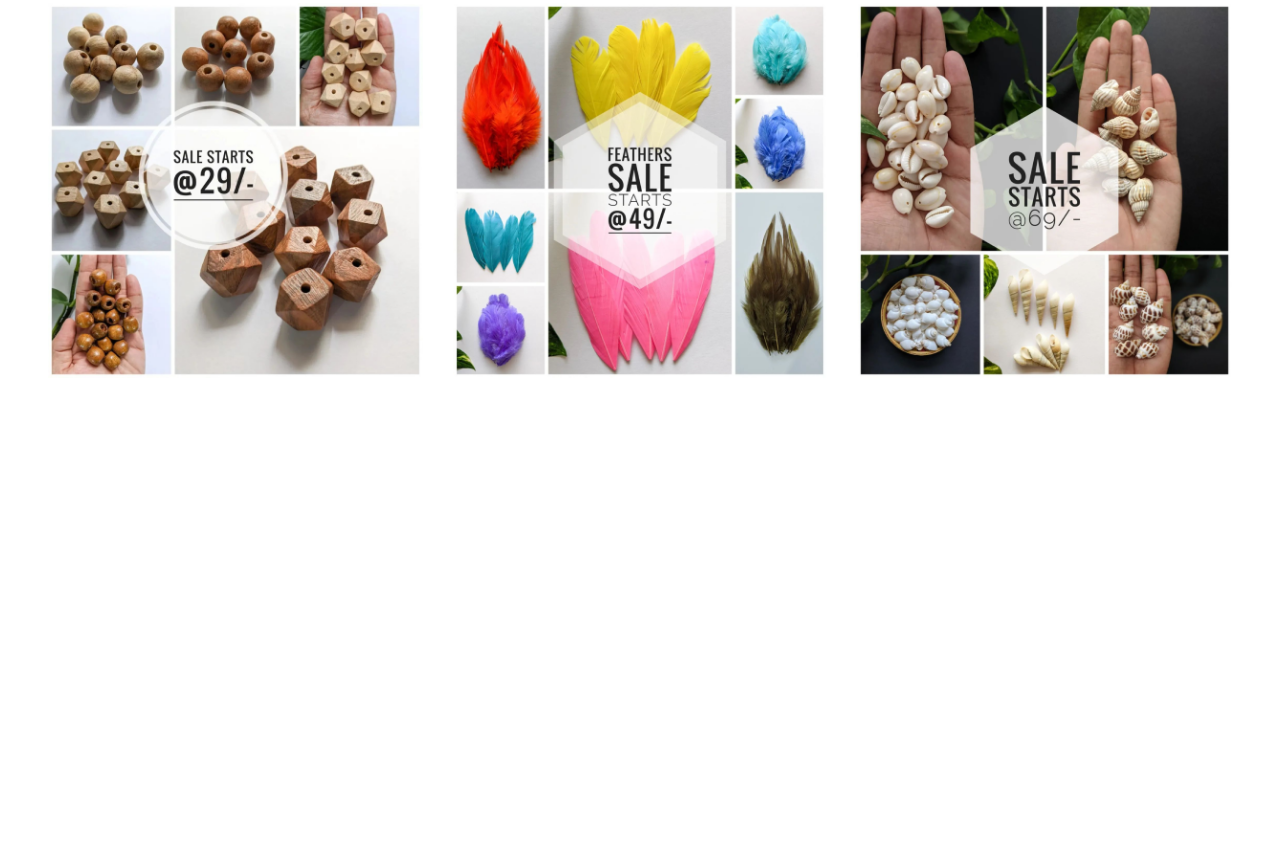
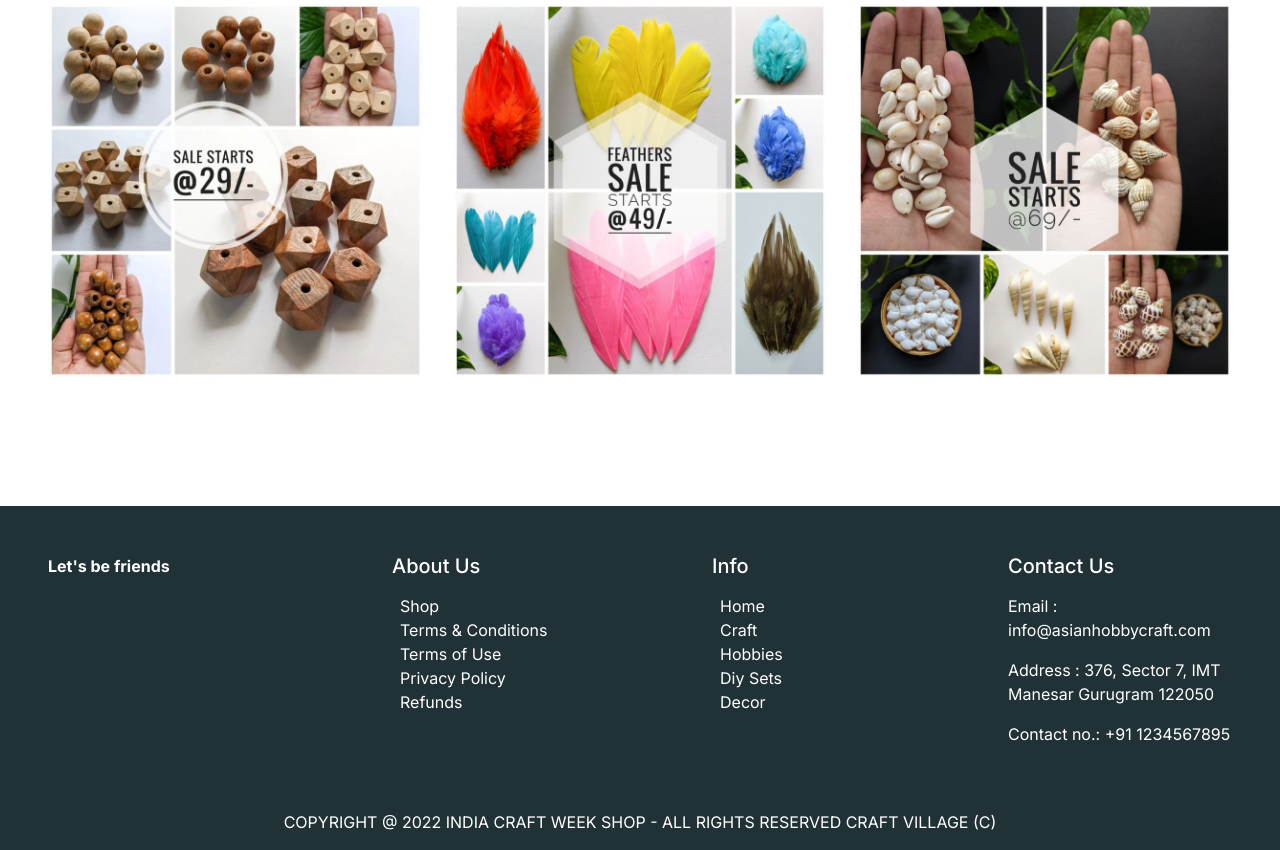
Before and after one commit to hina2398/artycraft-1, a plain HTML site: page cafthome/carfthome.html in a window 1280 px wide. Shown: the part 2893-3743 px from the top of the page. Before the commit the page ends 3351 px from the top, so only its background shows below. Drawn offline with nearby package versions, Linux system fonts and the light colour scheme.

Commit message:
footer add

```diff
--- a/cafthome/carfthome.html
+++ b/cafthome/carfthome.html
@@ -142,5 +142,48 @@
       <img src="./assets/section_6_5.png" alt="" />
       <img src="./assets/section_6_6.png" alt="" />
     </section>
+    <!-- Footer -->
+    <div class="container-fluid mt-5" style="background-color: #213236; color: white;">
+      <div class="row text-white ">
+          <div class="col-xl-3 col-lg-3 col-md-6 col-sm-12 p-5">
+              <p class="fw-bold">Let's be friends</p>
+              <i class="fa-brands fa-facebook me-2"></i>
+              <i class="fa-brands fa-instagram me-2"></i>
+              <i class="fa-brands fa-twitter me-2"></i>
+              <i class="fa-brands fa-youtube me-2"></i>
+          </div>
+          <div class="col-xl-3 col-lg-3 col-md-6 col-sm-12 p-5">
+              <h5 class="ms-4">About Us</h5>
+              <ul class="mt-3">
+                  <li>Shop</li>
+                  <li>Terms & Conditions</li>
+                  <li>Terms of Use</li>
+                  <li>Privacy Policy</li>
+                  <li>Refunds</li>
+              </ul>
+          </div>
+          <div class="col-xl-3 col-lg-3 col-md-6 col-sm-12 p-5">
+              <h5 class="ms-4">Info</h5>
+              <ul class="mt-3">
+                  <li>Home</li>
+                  <li>Craft</li>
+                  <li>Hobbies</li>
+                  <li>Diy Sets</li>
+                  <li>Decor</li>
+              </ul>
+          </div>
+          <div class="col-xl-3 col-lg-3 col-md-6 col-sm-12 p-5">
+              <h5>Contact Us</h5>
+              <p class="mt-3">Email : info@asianhobbycraft.com</p>
+              <p>Address : 376, Sector 7, IMT Manesar Gurugram 122050</p>
+              <p>Contact no.: +91 1234567895  </p>
+          </div>
+      </div>
+      <div class="row">
+          <div class="col-xl-12 col-lg-12 col-md-12 col-sm-12 text-white text-center">
+              <p>COPYRIGHT @ 2022 INDIA CRAFT WEEK SHOP - ALL RIGHTS RESERVED CRAFT VILLAGE (C)</p>
+          </div>
+      </div>
+  </div>
   </body>
 </html>
--- a/css/navbar.css
+++ b/css/navbar.css
@@ -3,3 +3,14 @@
     text-decoration: underline;
     font-weight: bold;
 }
+/* Footer */
+i{
+    font-size: 25px;
+}
+ul{
+    list-style-type: none;
+}
+i:hover{
+    transform: scale(1.3);
+    transition: transform 0.3s ease;
+}
```
Also changed, not shown: topcart/topart.html (+43 -0 lines).
